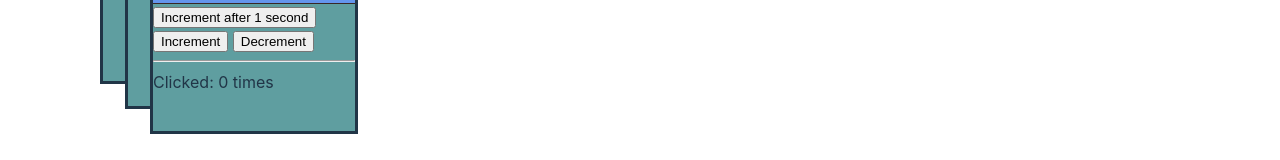
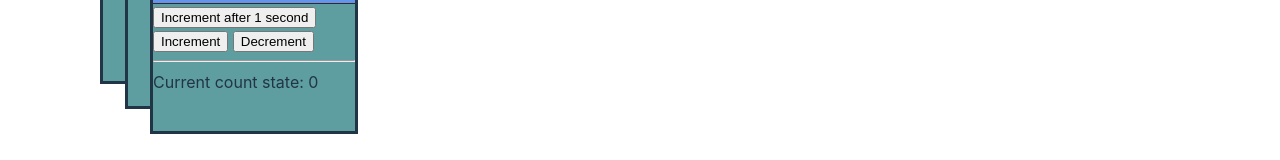
Before and after one commit to refringerator/bugboard, a React (Vite) app: page / in a window 1280 px wide. Both pictures are taken after a click on the button "Открыть Счетчик". Shown: the part 174-334 px from the top of the page. Built offline with nearby package versions, Linux system fonts and the light colour scheme; no server answers.

Commit message:
Изменение счетчика

```diff
--- a/src/components/delete_me/Counter.tsx
+++ b/src/components/delete_me/Counter.tsx
@@ -18,7 +18,7 @@ function Counter({ value, onIncrement, onDecrement, onIncrementAsync }: Tlol) {
         Decrement
       </button>
       <hr />
-      <div>Clicked: {value} times</div>
+      <div>Current count state: {value}</div>
     </div>
   );
 }
--- a/src/windows/CounterWindow.tsx
+++ b/src/windows/CounterWindow.tsx
@@ -1,11 +1,10 @@
 import { useDispatch, useSelector } from 'react-redux';
 import Counter from 'src/components/delete_me/Counter';
-import { increment, decrement } from 'src/redux/counterSlice';
-import { RootState } from 'src/redux/store';
+import { countSelectors, increment } from 'src/redux/counterSlice';
 
 function CounterWindow() {
   const dispatch = useDispatch();
-  const count = useSelector((state: RootState) => state.counter.value);
+  const { value: count } = useSelector(countSelectors.get);
 
   return (
     <Counter
```
